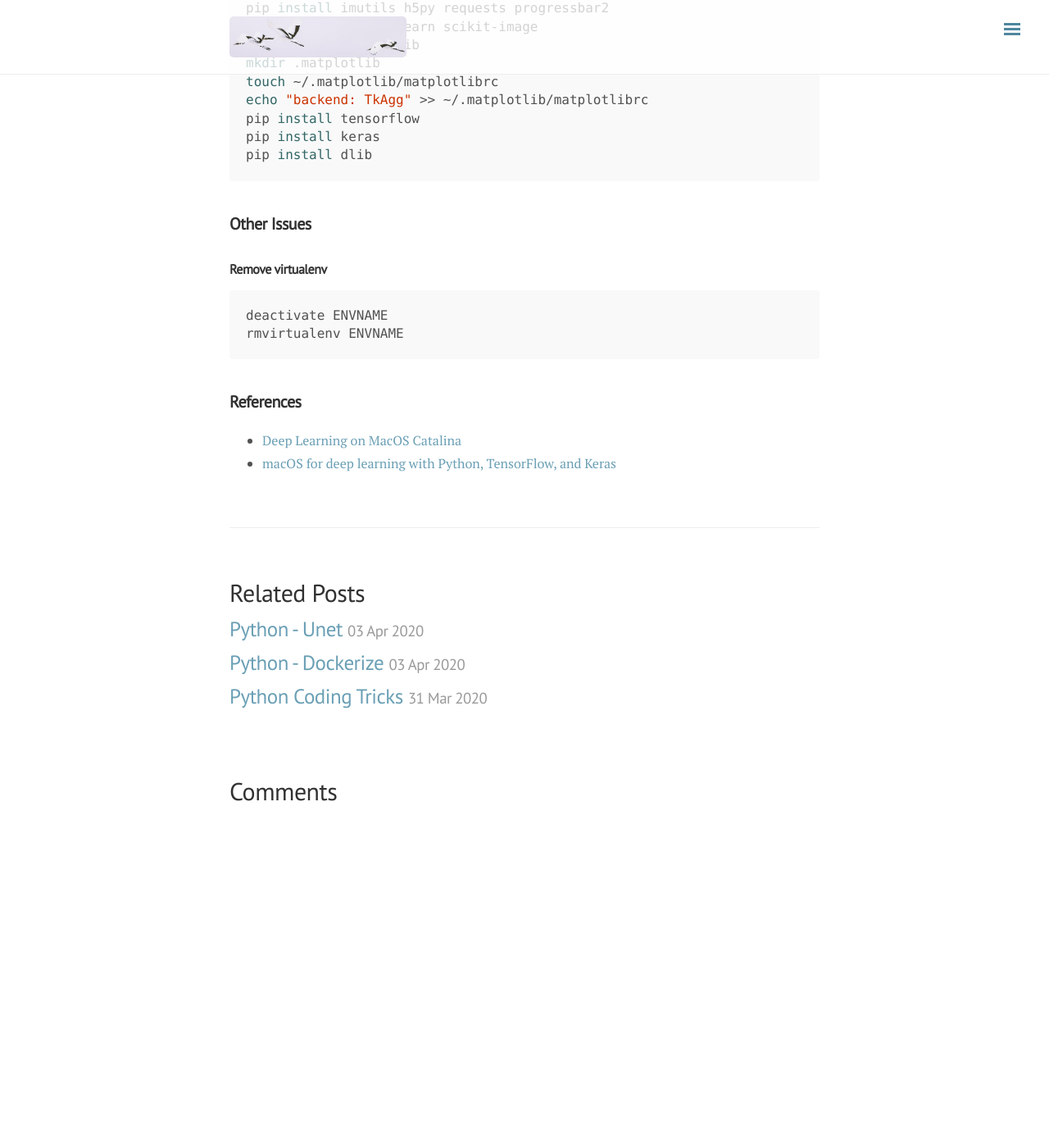
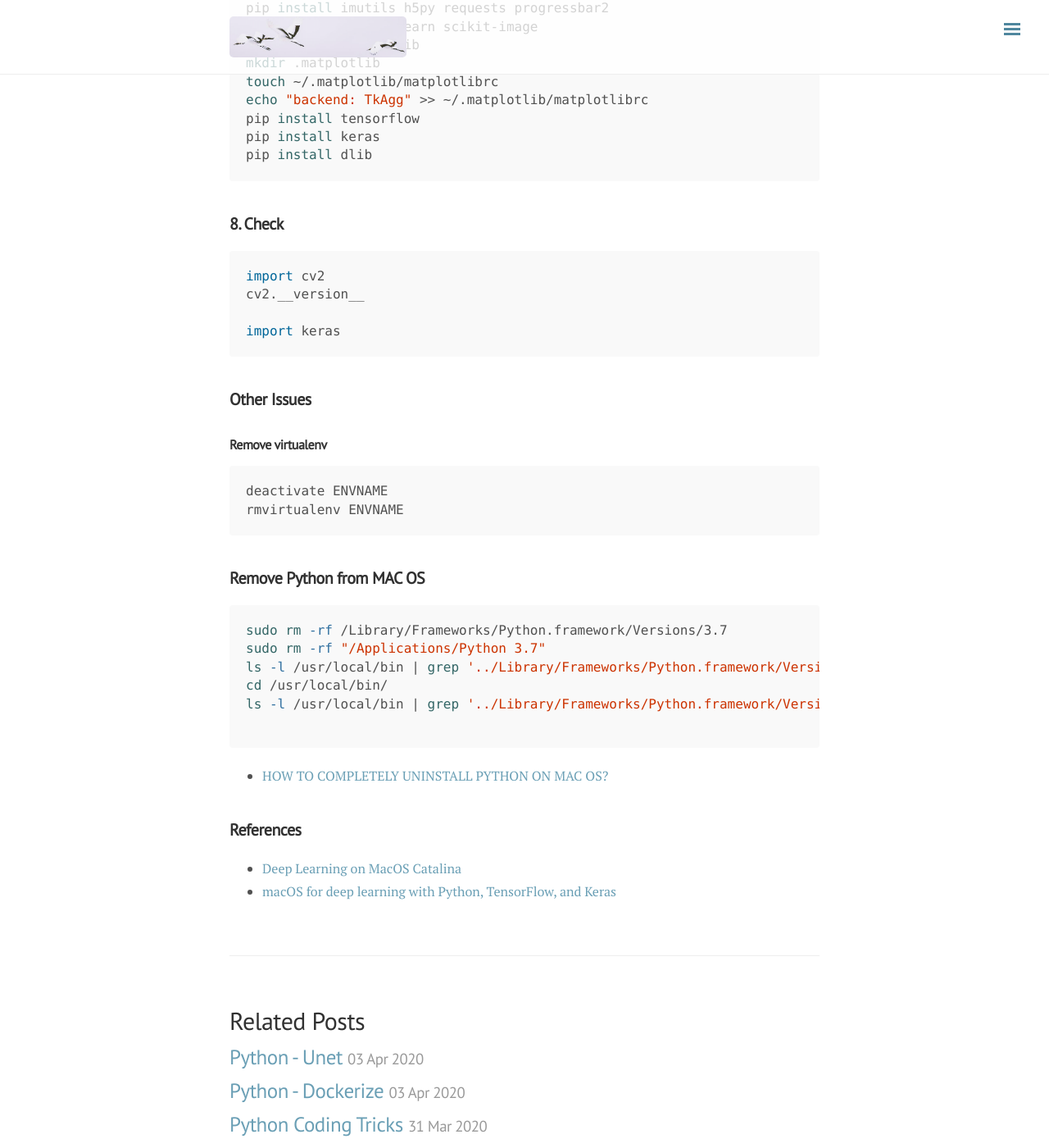
Before and after one commit to ylyy93/my_blog, a Jekyll site: the page built from _posts/python/2020-04-07-python-deep-learning-on-mac-os.md, in a window 1280 px wide and 1400 px high, scrolled down 2451 px. Shown: the whole window at 82% size. Built offline with Jekyll 4.4.1, drawn with Linux system fonts in a browser that asks for light colours; nearby versions of some CDN libraries; comment, search, counter and statistics services are not loaded; before the commit the page ends 3444 px from its top, so only the background shows below that.

Commit message:
rebuilding site Wed Apr  8 11:09:06 PDT 2020

````diff
--- a/_posts/python/2020-04-07-python-deep-learning-on-mac-os.md
+++ b/_posts/python/2020-04-07-python-deep-learning-on-mac-os.md
@@ -110,6 +110,14 @@ pip install keras
 pip install dlib
 ```
 
+## 8. Check
+
+```python
+import cv2
+cv2.__version__
+
+import keras
+```
 ## Other Issues
 
 ### Remove virtualenv
@@ -118,6 +126,18 @@ deactivate ENVNAME
 rmvirtualenv ENVNAME
 ```
 
+## Remove Python from MAC OS
+```bash
+sudo rm -rf /Library/Frameworks/Python.framework/Versions/3.7
+sudo rm -rf "/Applications/Python 3.7"
+ls -l /usr/local/bin | grep '../Library/Frameworks/Python.framework/Versions/3.7'
+cd /usr/local/bin/
+ls -l /usr/local/bin | grep '../Library/Frameworks/Python.framework/Versions/3.7' | awk '{print $9}' | tr -d @ | xargs rm
+
+```
+
+- [HOW TO COMPLETELY UNINSTALL PYTHON ON MAC OS?](https://huybien.com/how-to-completely-uninstall-python-on-mac-os/)
+
 ## References
 
 - [Deep Learning on MacOS Catalina](https://mc.ai/deep-learning-on-macos-catalina/)
````
